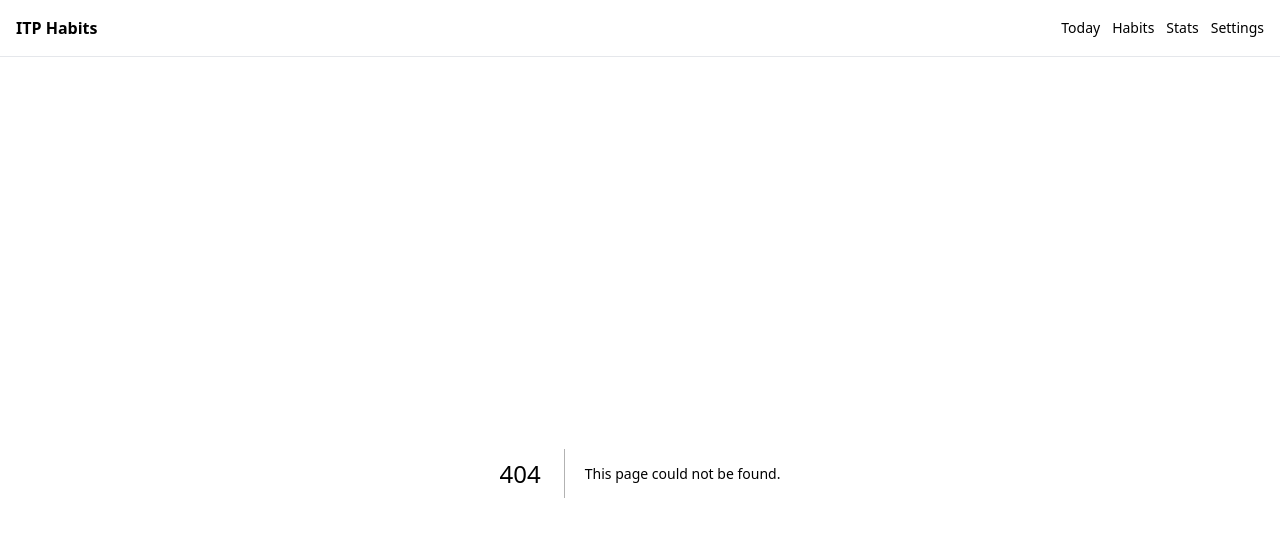
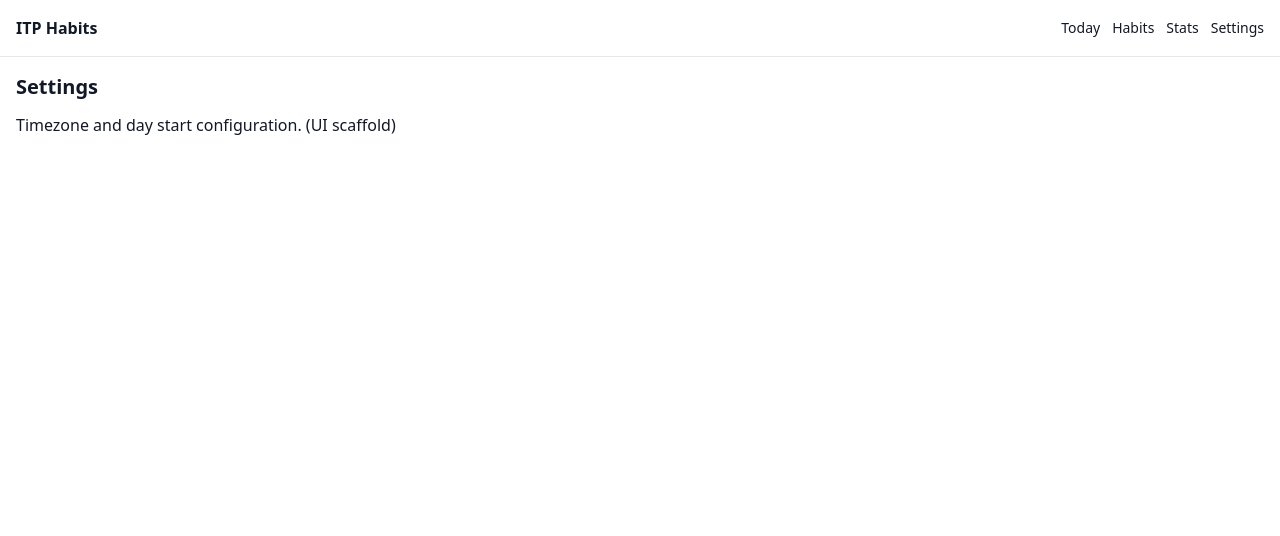
Before and after one commit to SnirAbo/itp-habits-20260905, a Next.js app: page /settings in a window 1280 px wide. Before the commit this address had no page. Shown: the top 536 px of the page. Built offline with nearby package versions, Linux system fonts and the light colour scheme.

Commit message:
feat(ui): Settings page scaffold

```diff
--- /dev/null
+++ b/app/settings/page.tsx
@@ -0,0 +1,8 @@
+export default function Page() {
+  return (
+    <section>
+      <h2 className="text-xl font-semibold mb-3">Settings</h2>
+      <p>Timezone and day start configuration. (UI scaffold)</p>
+    </section>
+  );
+}
```
